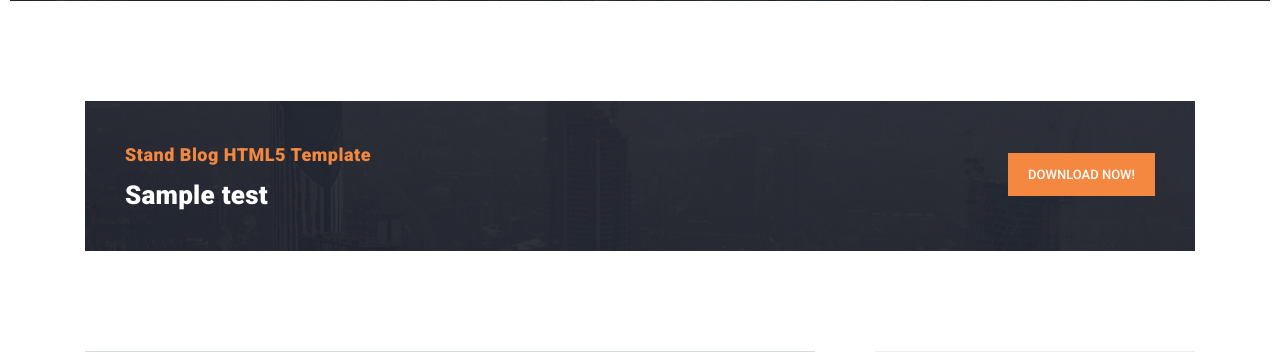
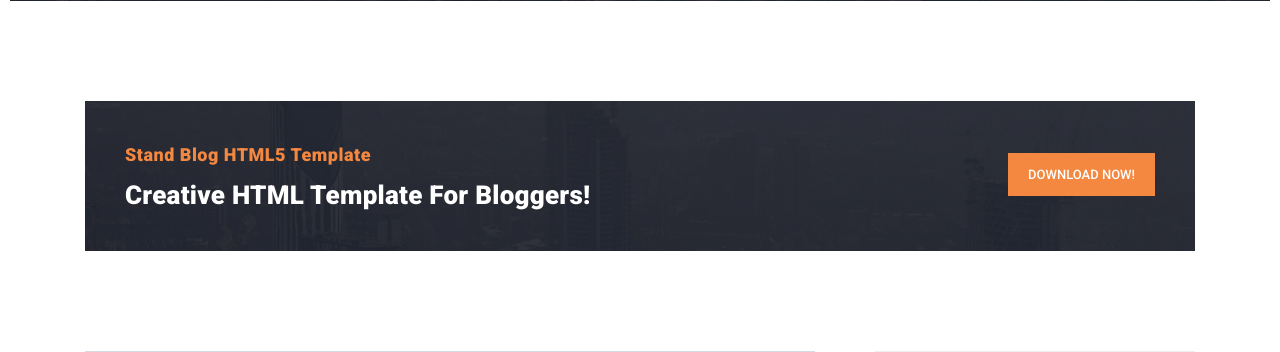
Before and after one commit to farzadnari2002/blog_project, a Django app: template blog_app/templates/blog_app/article_detail.html in a window 1280 px wide. Shown: the part 429-781 px from the top of the page. Run offline with Django 5.2, Linux system fonts and the light colour scheme; tables that the repository leaves empty hold one stand-in row (values such as "Sample post"); the template is opened without the code that fills it: values that come from a table or form of the project are taken from there, most other values are stand-ins (such as "Sample title", 1, 10 or a date in 2020); grey boxes marked "Sample" are stand-in pictures; some libraries are stand-ins or nearby versions.

Commit message:
get_context_data method test ended

```diff
--- a/blog_app/templates/blog_app/article_detail.html
+++ b/blog_app/templates/blog_app/article_detail.html
@@ -40,7 +40,7 @@
               <div class="row">
                 <div class="col-lg-8">
                   <span>Stand Blog HTML5 Template</span>
-                  <h4>{{ test }}</h4>
+                  <h4>Creative HTML Template For Bloggers!</h4>
                 </div>
                 <div class="col-lg-4">
                   <div class="main-button">
--- a/blog_app/views.py
+++ b/blog_app/views.py
@@ -75,8 +75,3 @@ class ArticleList(ListView):
 
 class ArticleDetail(DetailView):
     model = Article
-
-    def get_context_data(self, **kwargs):
-        context = super().get_context_data(**kwargs)
-        context['test'] = '123'
-        return context
```
